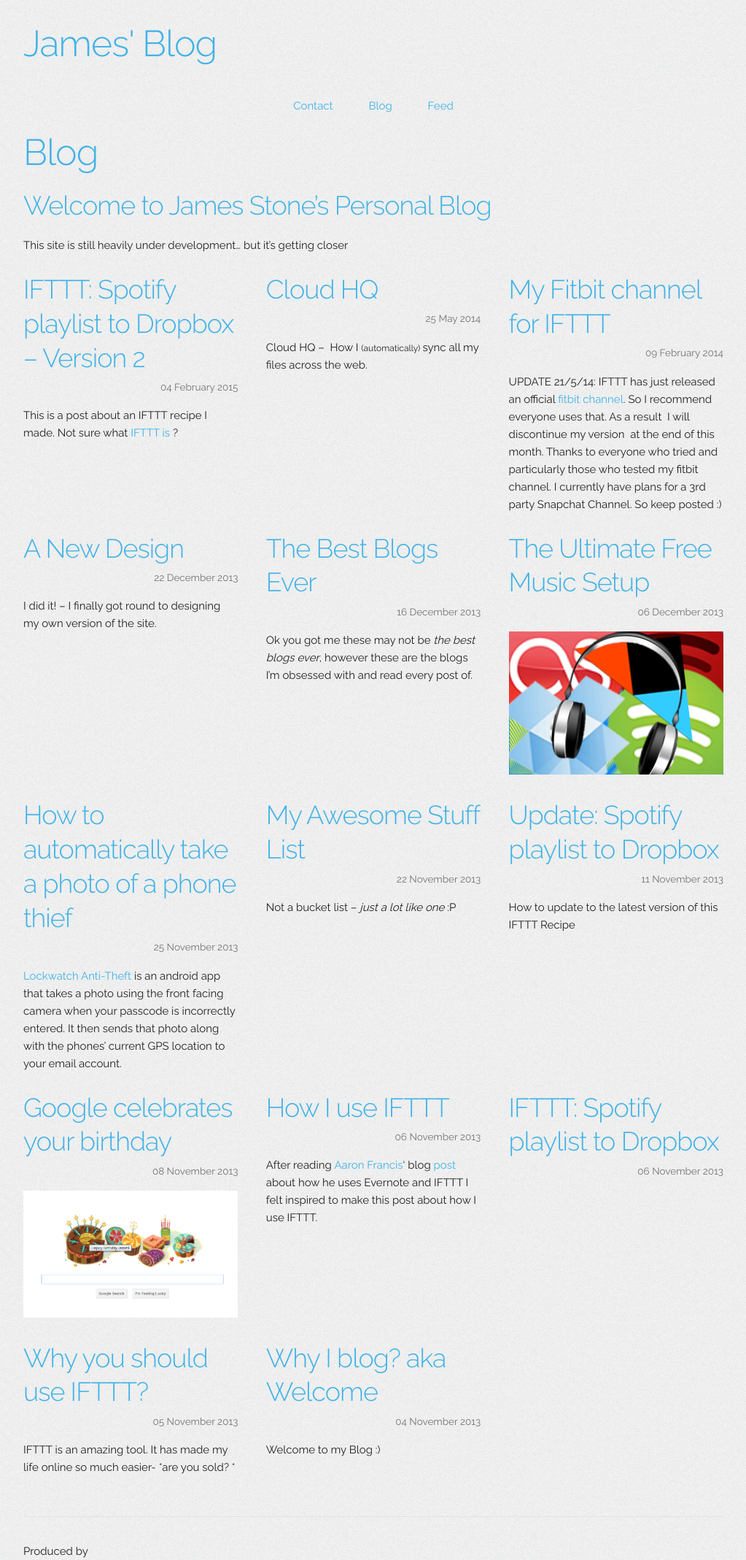
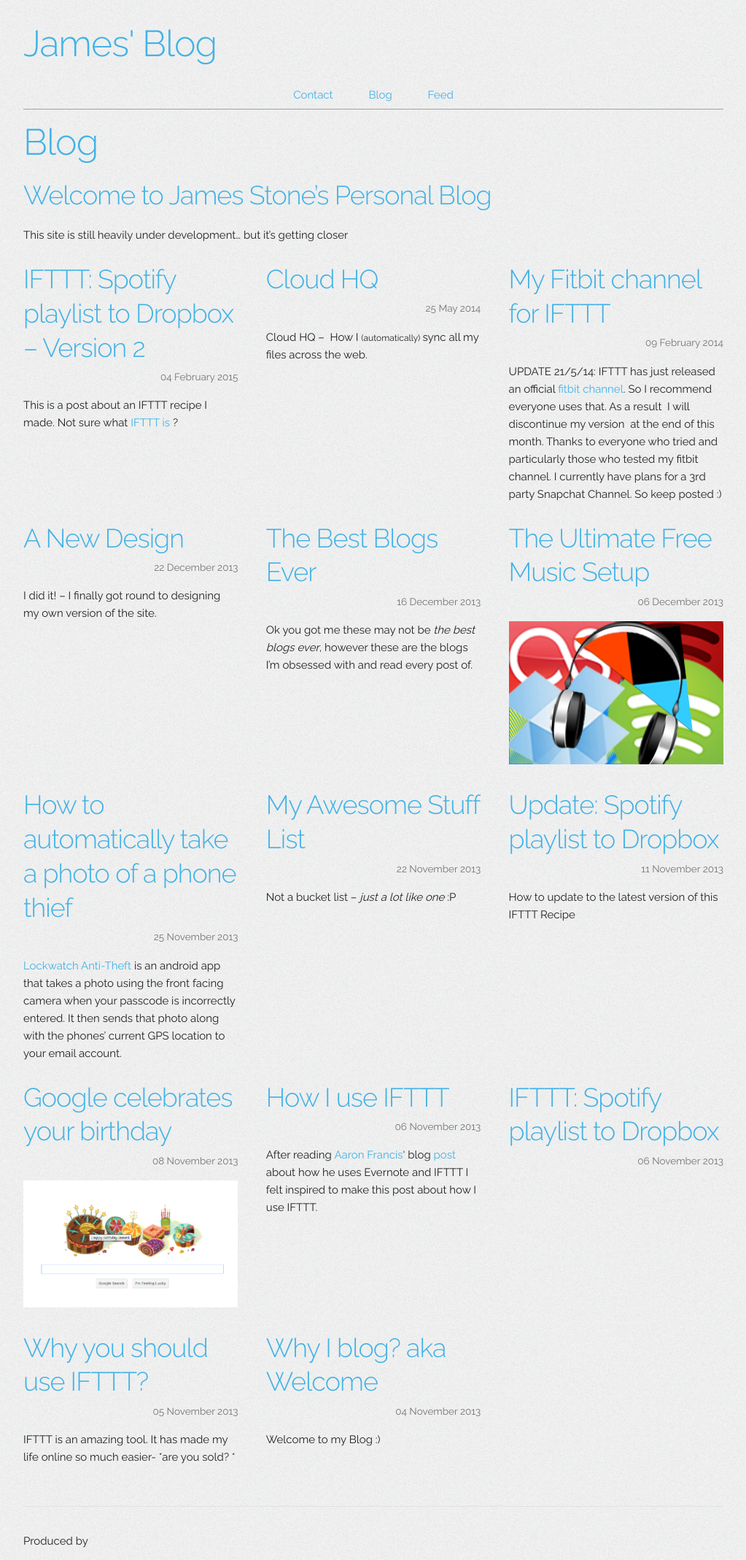
Before and after one commit to jamesmstone/blog, a Jekyll site: the page built from index.md, in a window 1280 px wide. Shown: the whole page at 73% size, without its empty margins (128-1151 px from the left). Built offline with Jekyll 4.4.1, drawn with Linux system fonts in a browser that asks for light colours.

Commit message:
add border below nav

```diff
--- a/css/custom.css
+++ b/css/custom.css
@@ -38,10 +38,12 @@ header h1:hover::before{
 
 nav{
     text-align: center;
+    border-bottom: 0.1em solid #a1a1a1;
+    margin-bottom: 1em;
 }
 nav a {
     display: inline-block;
-    padding: 1.5em;
+    padding: 0.5em 1.5em;
     transition: 0.3s;
 }
 nav a:hover{
```
